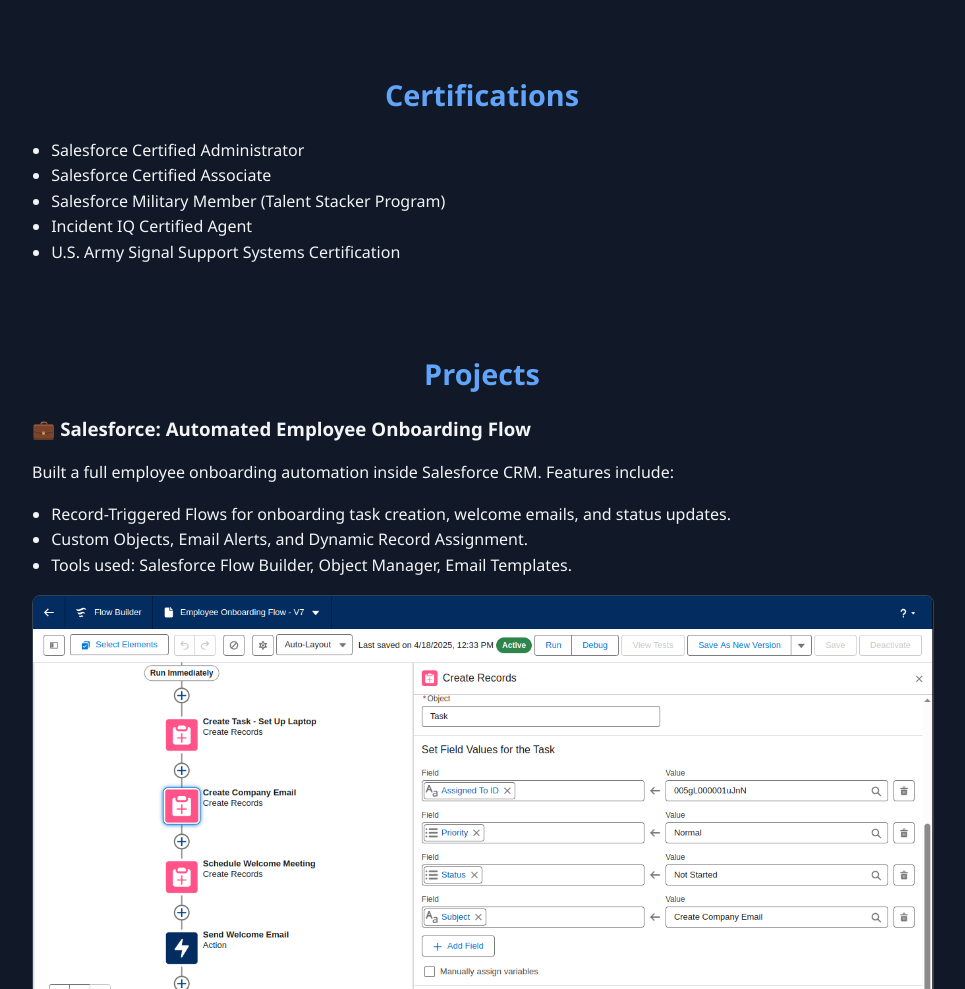
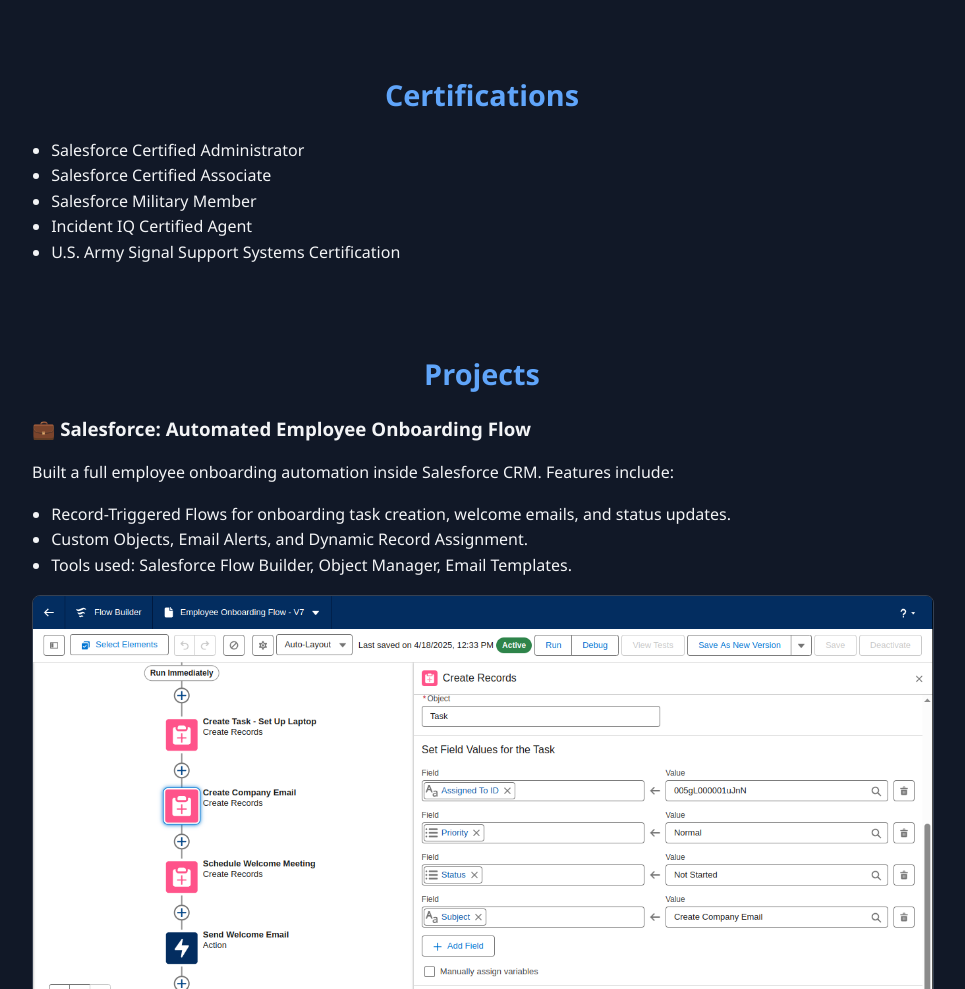
Before and after one commit to DevinnH/DevinnHouston.com, a plain HTML site: page index.html in a window 1280 px wide. Shown: the part 760-1749 px from the top of the page, without its empty margins (158-1123 px from the left). Drawn offline with Linux system fonts and the light colour scheme.

Commit message:
Update index.html
separated salesforce military and talent stacker

```diff
--- a/index.html
+++ b/index.html
@@ -182,7 +182,7 @@ section {
 <ul>
 <li>Salesforce Certified Administrator</li>
 <li>Salesforce Certified Associate</li>
-<li>Salesforce Military Member (Talent Stacker Program)</li>
+<li>Salesforce Military Member</li>
 <li>Incident IQ Certified Agent</li>
 <li>U.S. Army Signal Support Systems Certification</li>
 </ul>
```
